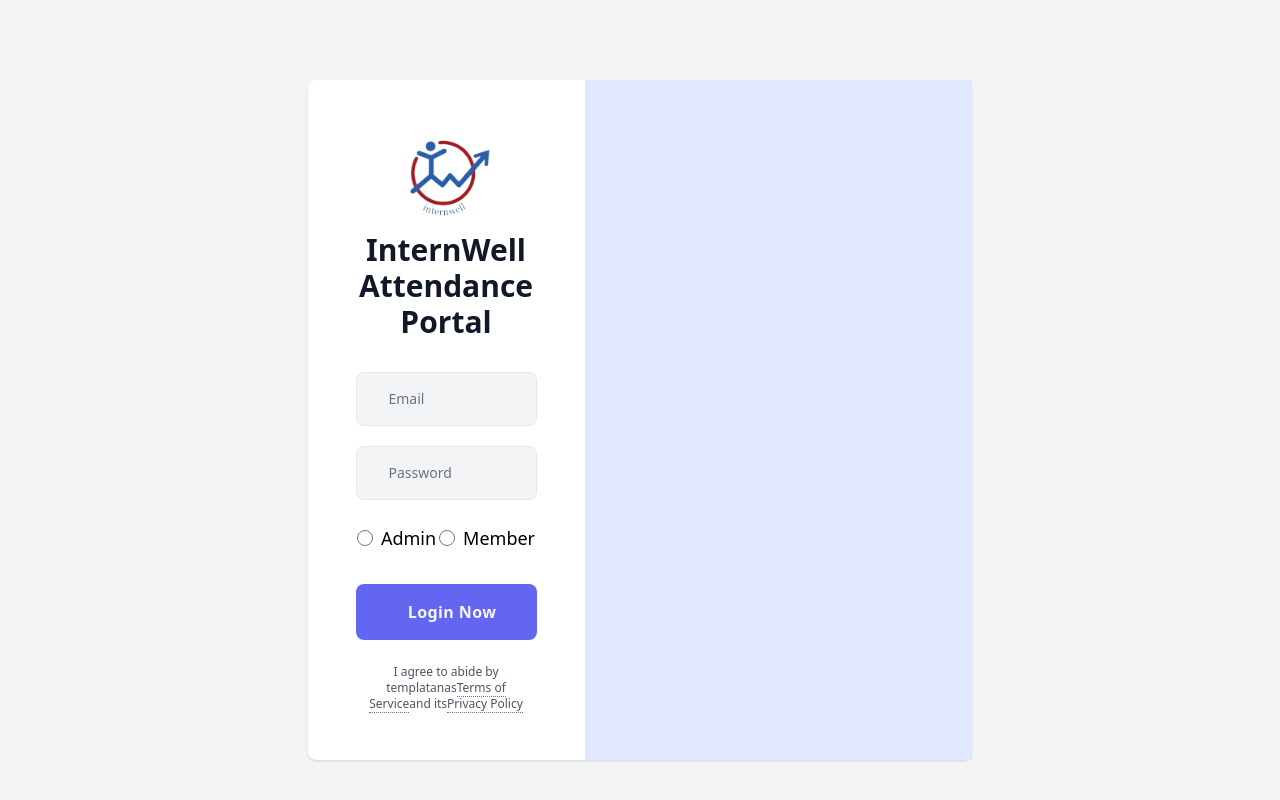
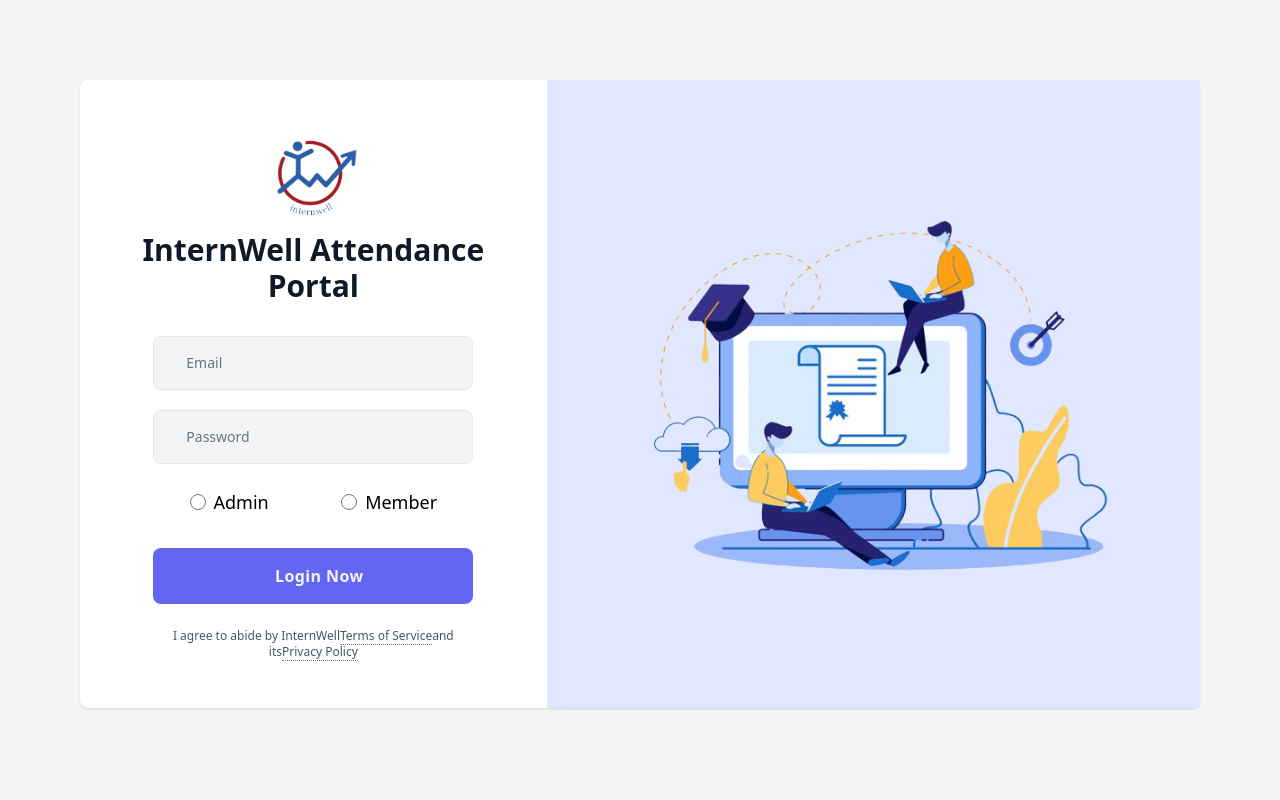
Before and after one commit to Internwell-SLIET/internwell-sliet-attendance, a Next.js app: page / in a window 1280 px wide. Shown: the top 800 px of the page. Built offline with nearby package versions, Linux system fonts and the light colour scheme.

Commit message:
Images add

```diff
--- a/src/app/page.tsx
+++ b/src/app/page.tsx
@@ -47,7 +47,7 @@
                       </span>
                     </button>
                     <p className="mt-6 text-xs text-gray-600 text-center">
-                      I agree to abide by templatanas
+                      I agree to abide by InternWell
                       <a href="#" className="border-b border-gray-500 border-dotted">
                         Terms of Service
                       </a>
@@ -62,8 +62,10 @@
             </div>
             <div className="flex-1 bg-indigo-100 text-center hidden lg:flex">
               <div
-                className="m-12 xl:m-16 w-full bg-contain bg-center bg-no-repeat"
-              ></div>
+                className="m-12 xl:m-16 w-full bg-contain bg-center bg-no-repeat flex justify-center items-center"
+              >
+                <img src="./img/login2.png" alt="" />
+              </div>
             </div>
           </div>
           <div className="REMOVE-THIS-ELEMENT-IF-YOU-ARE-USING-THIS-PAGE hidden treact-popup fixed inset-0 items-center justify-center">
@@ -71,16 +73,9 @@
 
               <h3 className="text-xl sm:text-2xl font-semibold mb-6 flex flex-col sm:flex-row items-center">
                 <div className="bg-green-200 p-2 rounded-full flex items-center mb-4 sm:mb-0 sm:mr-2">
-                  <svg className="text-green-800 inline-block w-5 h-5" fill="none" stroke-linecap="round" stroke-linejoin="round" stroke-width="2" stroke="currentColor" viewBox="0 0 24 24"><path d="M11 5.882V19.24a1.76 1.76 0 01-3.417.592l-2.147-6.15M18 13a3 3 0 100-6M5.436 13.683A4.001 4.001 0 017 6h1.832c4.1 0 7.625-1.234 9.168-3v14c-1.543-1.766-5.067-3-9.168-3H7a3.988 3.988 0 01-1.564-.317z"></path></svg>
                 </div>
-                Free TailwindCSS Component Kit!
+
               </h3>
-              <p>I recently released Treact, a <span className="font-bold">free</span> TailwindCSS Component Kit built with React.</p>
-              <p className="mt-2">It has 52 different UI components, 7 landing pages, and 8 inner pages prebuilt. And they are customizable!</p>
-              <div className="mt-8 pt-8 sm:pt-4 border-t -mx-8 px-8 flex flex-col sm:flex-row justify-end leading-relaxed">
-                <button className="close-treact-popup px-8 py-3 sm:py-2 rounded border border-gray-400 hover:bg-gray-200 transition duration-300">Close</button>
-                <a className="font-bold mt-4 sm:mt-0 sm:ml-4 px-8 py-3 sm:py-2 rounded bg-purple-700 text-gray-100 hover:bg-purple-900 transition duration-300 text-center" href="https://treact.owaiskhan.me" target="_blank">See Treact</a>
-              </div>
             </div>
           </div>
         </body>
```
Also changed, not shown: public/img/login.png (added), public/img/login2.png (added).
